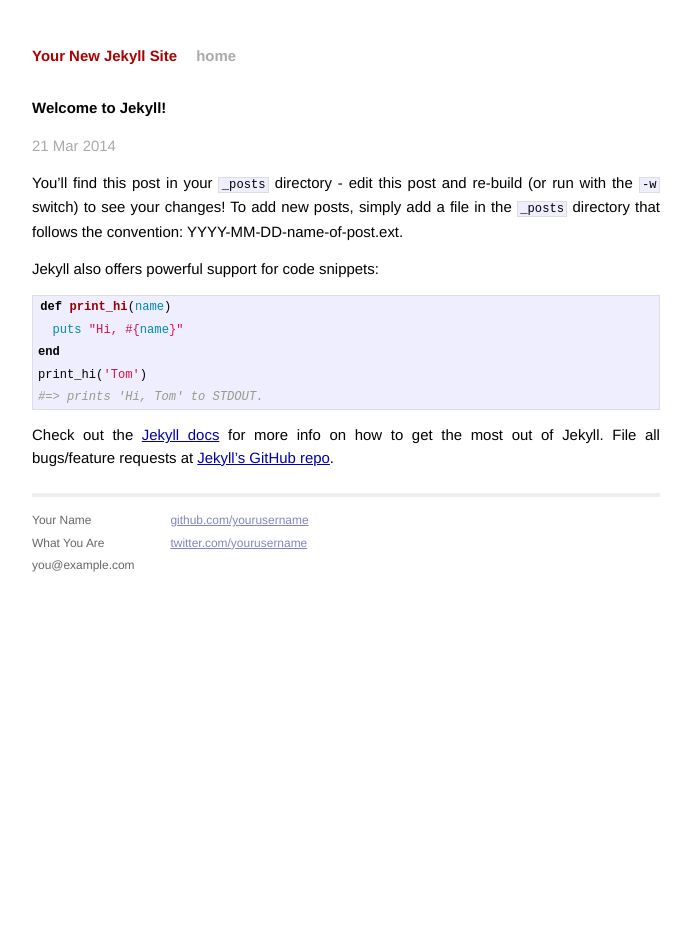
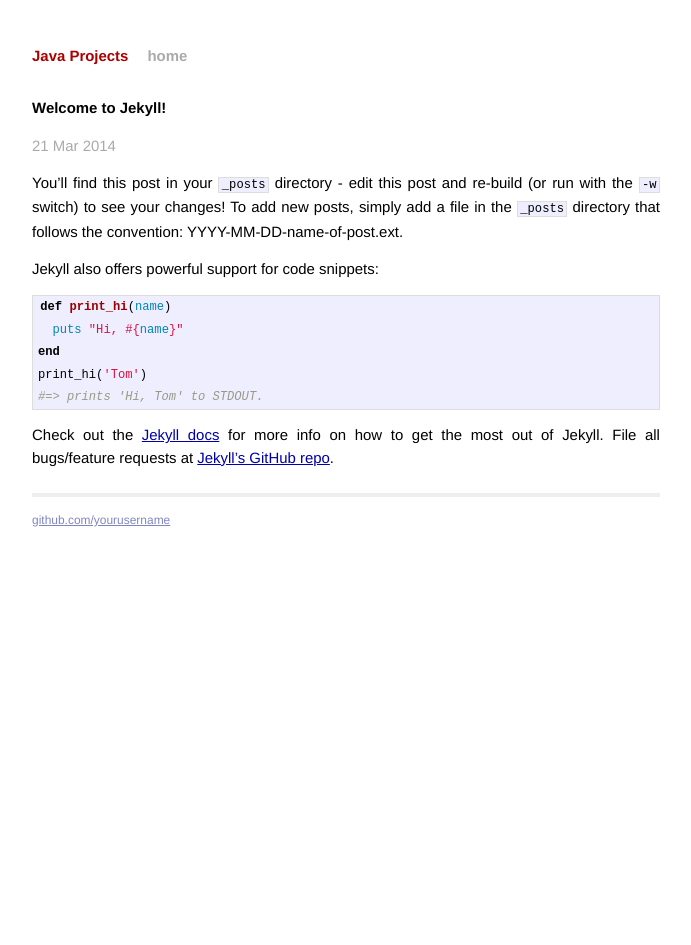
Before and after one commit to hellonoah/java, a Jekyll site: the page built from _posts/2014-03-21-welcome-to-jekyll.markdown, in a window 1280 px wide. Shown: the whole page, without its empty margins (294-985 px from the left). Built offline with Jekyll 4.4.1, drawn with Linux system fonts in a browser that asks for light colours; Markdown is read by kramdown in place of the engine named in the settings.

Commit message:
change site name to java projects

```diff
--- a/_config.yml
+++ b/_config.yml
@@ -1,4 +1,4 @@
-name: Your New Jekyll Site
+name: Java Projects
 markdown: redcarpet
 pygments: true
-#pygments: false
+baseurl: /java
--- a/_layouts/default.html
+++ b/_layouts/default.html
@@ -25,16 +25,10 @@
 
           <div class="footer">
             <div class="contact">
-              <p>
-                Your Name<br />
-                What You Are<br />
-                you@example.com
-              </p>
             </div>
             <div class="contact">
               <p>
                 <a href="https://github.com/yourusername">github.com/yourusername</a><br />
-                <a href="https://twitter.com/yourusername">twitter.com/yourusername</a><br />
               </p>
             </div>
           </div>
```
